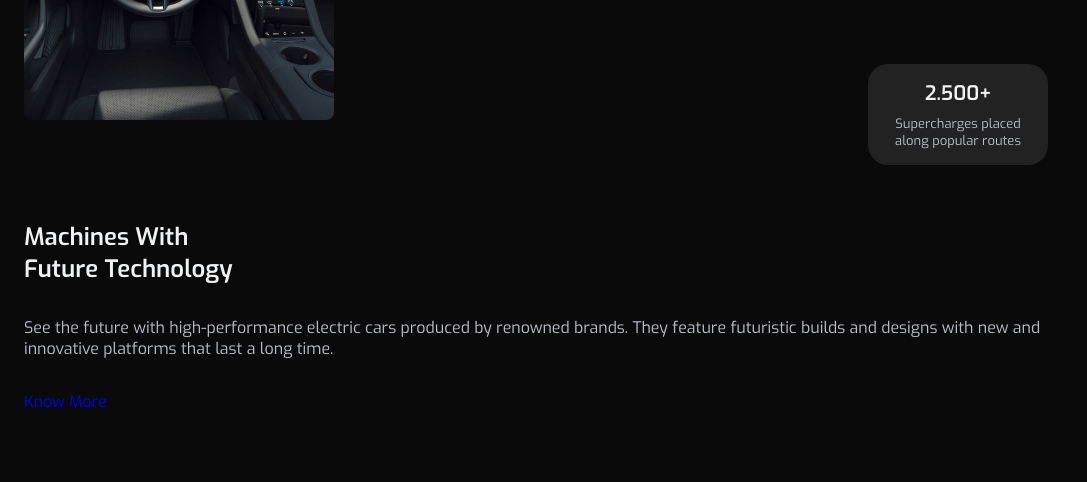
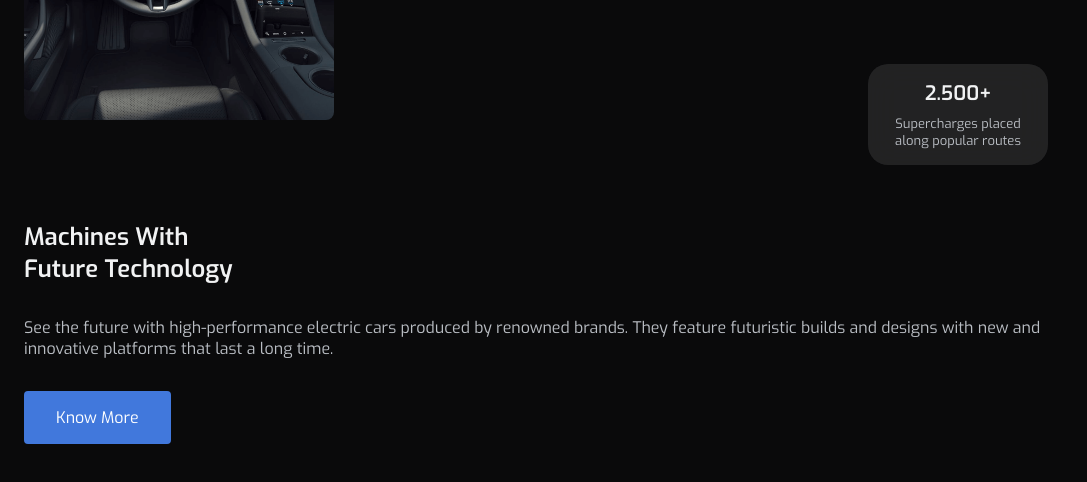
Before and after one commit to Semi-King/Car-Website-design, a plain HTML site: page index.html in a window 1280 px wide. Shown: the part 989-1471 px from the top of the page, without its empty margins (0-1087 px from the left). Drawn offline with nearby package versions, Linux system fonts and the light colour scheme.

Commit message:
Styled button in about section

```diff
--- a/assets/css/styles.css
+++ b/assets/css/styles.css
@@ -358,7 +358,19 @@ nav {
 }
 
 /*=============== BUTTON ===============*/
+.button {
+  display: inline-block;
+  background-color: var(--first-color);
+  color: var(--white-color);
+  padding: 1rem 2rem;
+  border-radius: .25rem;
+  font-size: var(--normal-font-size);
+  transition: .3s;
+}
 
+.button:hover {
+  background-color: var(--first-color-alt);
+}
 
 /*=============== ABOUT ===============*/
 .about__container {
```
